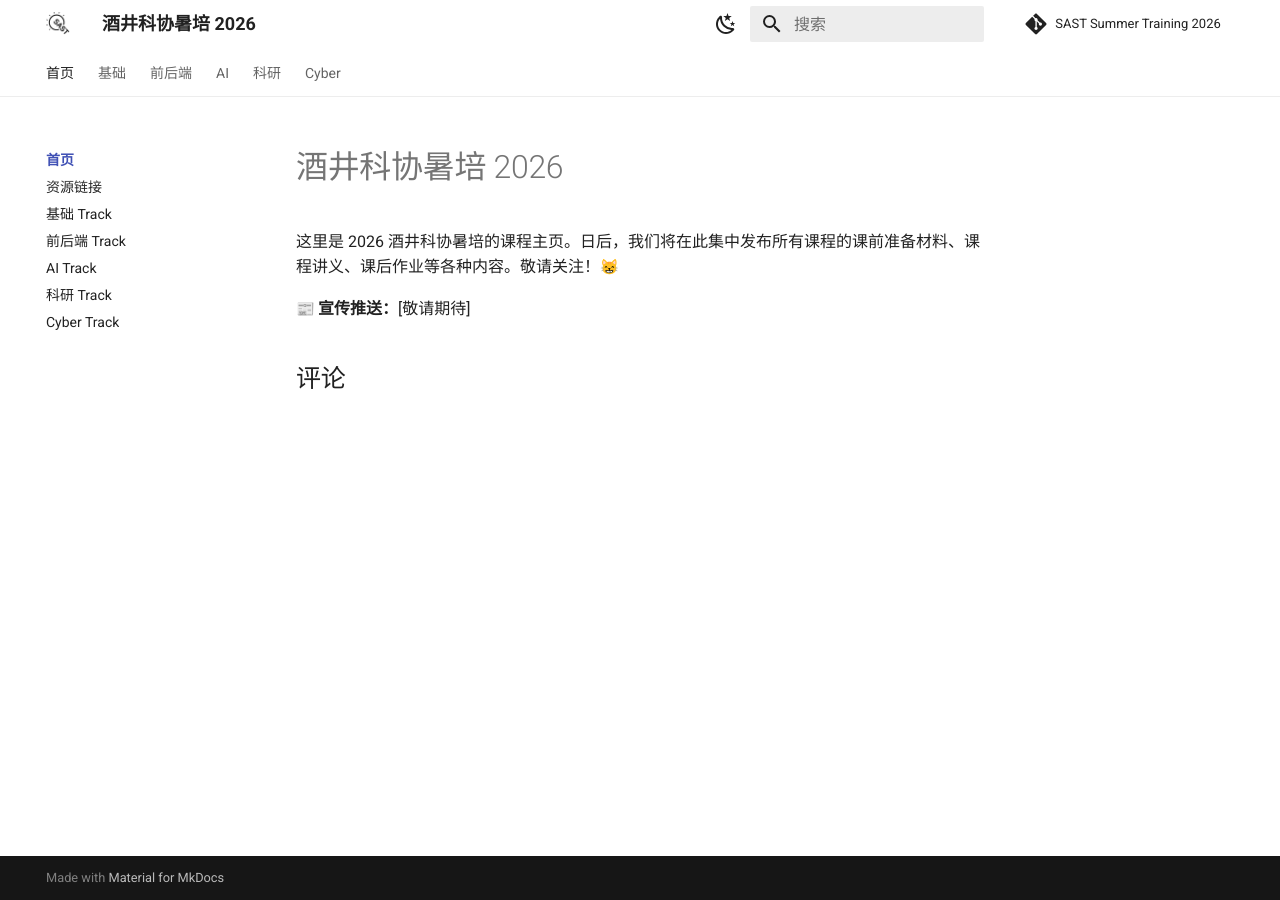
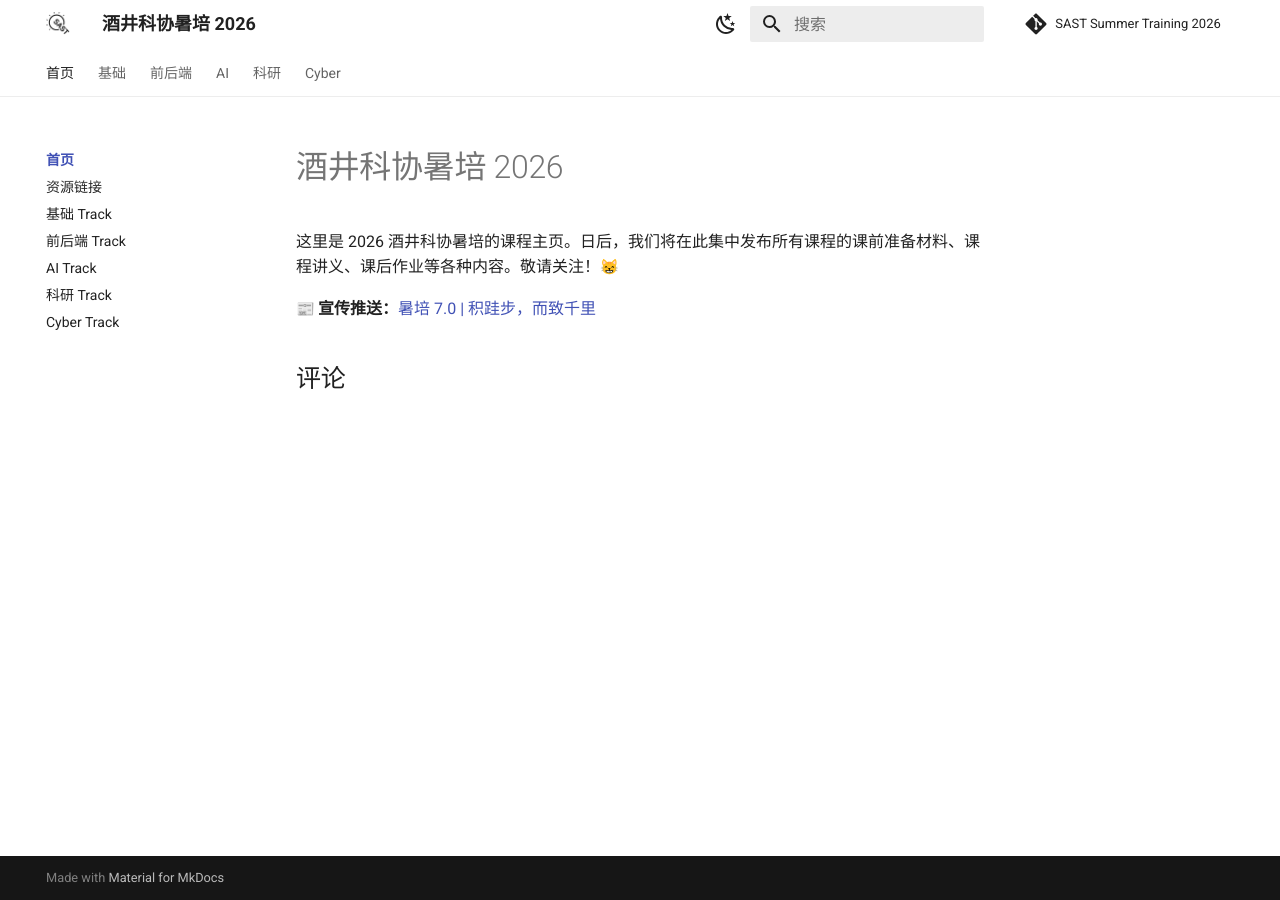
Before and after one commit to sast-summer-training-2026/sast-summer-training-2026.github.io, an MkDocs documentation site: the page built from docs/index.md, in a window 1280 px wide. Built offline with MkDocs 1.6.1 and Material for MkDocs 9.7.7, drawn with Linux system fonts in a browser that asks for light colours; emoji names are drawn with the system emoji font; comment, search, counter and statistics services are not loaded.

Commit message:
更新宣传推送链接至暑培 7.0 公众号推送

```diff
--- a/docs/index.md
+++ b/docs/index.md
@@ -2,4 +2,4 @@
 
 这里是 2026 酒井科协暑培的课程主页。日后，我们将在此集中发布所有课程的课前准备材料、课程讲义、课后作业等各种内容。敬请关注！:smile_cat:
 
-:newspaper: **宣传推送：**[敬请期待]
+:newspaper: **宣传推送：**[暑培 7.0 | 积跬步，而致千里](https://mp.weixin.qq.com/s/Wa4chnMPVBzF6G1xSmhDvg)
```
